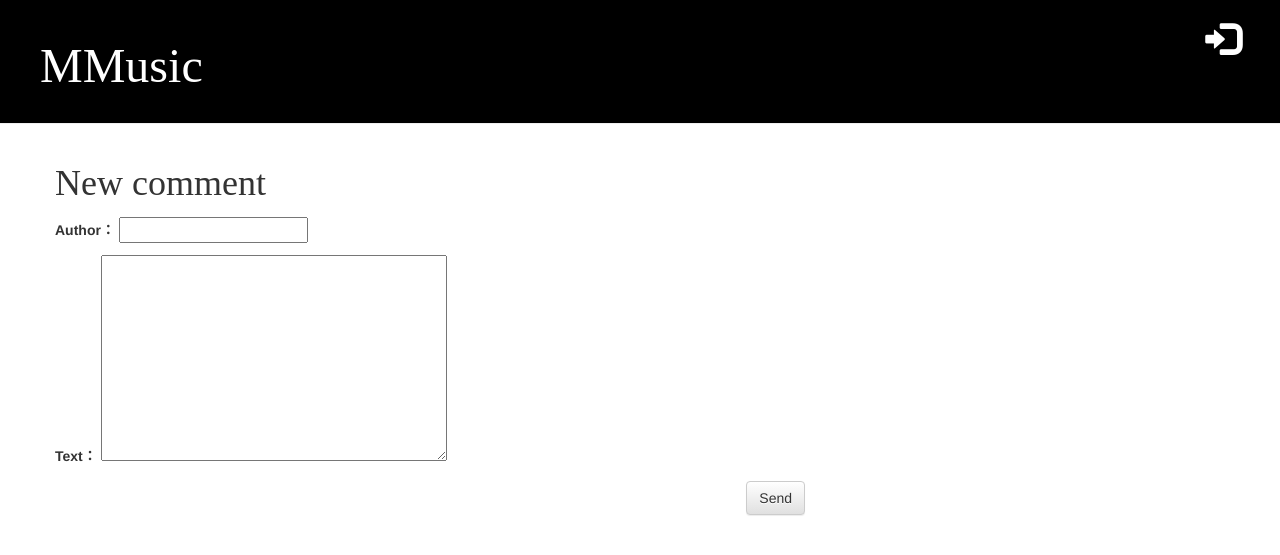
After one commit to linyiju/mmusic, a Django app: template blog/templates/blog/add_comment_to_post.html in a window 1280 px wide. The commit adds this page. Shown: the top 555 px of the page. Run offline with Django 3.2, Linux system fonts and the light colour scheme; the template is opened without the code that fills it: values that come from a table or form of the project are taken from there, others are empty; some libraries are stand-ins or nearby versions.

Commit message:
Create comment html and css #7

```diff
--- a/blog/static/css/blog.css
+++ b/blog/static/css/blog.css
@@ -44,3 +44,7 @@ h1, h2, h3, h4 {
 .post h2 a, .post h2 a:visited {
     color: #000000;
 }
+
+.comment {
+    margin: 20px 0px 20px 20px;
+}
--- /dev/null
+++ b/blog/templates/blog/add_comment_to_post.html
@@ -0,0 +1,8 @@
+{% extends 'blog/base.html' %}
+
+{% block content %}
+    <h1>New comment</h1>
+    <form method="POST" class="post-form">{% csrf_token %}</form>
+    {{ form.as_p}}
+    <button type="submit" class="save btn btn-default">Send</button>
+{% endblock %}
--- a/blog/templates/blog/post_draft_list.html
+++ b/blog/templates/blog/post_draft_list.html
@@ -6,6 +6,7 @@
             <p class="date">created : {{post.created_at| date:'Y-m-d H:i' }}</p>
             <h1><a href="{% url 'post_detail' pk=post.pk%}">{{ post.titles}}</a></h1>
             <p>{{ post.content | truncatechars:200  }}}</p>
+            <a href="{% url 'post_detail' pk=post.pk%}">Comments: {{ post.comments.count}}</a>
         </div>
     {% endfor %}
 {% endblock%}
```
Also changed, not shown: blog/templates/blog/post_detail.html (+10 -0 lines).
